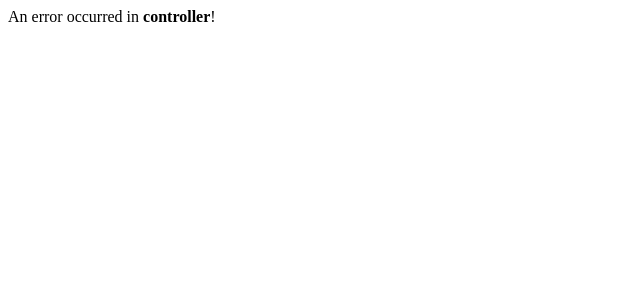
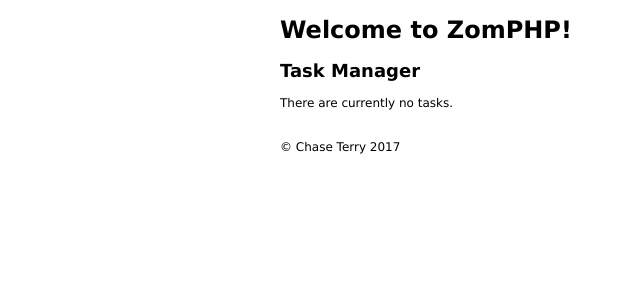
Before and after one commit to cdterry87/ZomPHP, a PHP site: page /zomphp/sample/tasks in a window 1280 px wide. Shown: the top 300 px of the page, without its empty margins (0-640 px from the left). Run offline with PHP 8.4, Linux system fonts and the light colour scheme.

Commit message:
Started the sample Task List application

```diff
--- /dev/null
+++ b/application/controllers/sample/tasks.php
@@ -0,0 +1,9 @@
+<?php
+
+$data['content']='sample/tasks';
+
+$task=$this->model('example/Task_model');
+
+//$data['tasks']=$task->get_tasks();
+
+$this->view('template', $data);
--- /dev/null
+++ b/application/models/example/Task_model.php
@@ -0,0 +1 @@
+<?php
--- a/application/views/home.php
+++ b/application/views/home.php
@@ -1,3 +1,3 @@
 <h2>Home Page</h2>
 
-<p><a href='<?php echo $this->config('base_url'); ?>sample/todo'>View Sample To-Do List Application</a></p>
+<p><a href='<?php echo $this->config('base_url'); ?>sample/tasks'>View Sample Task List Application</a></p>
--- /dev/null
+++ b/application/views/sample/tasks.php
@@ -0,0 +1,3 @@
+<h2>Task Manager</h2>
+
+<p>There are currently no tasks.</p>
```
